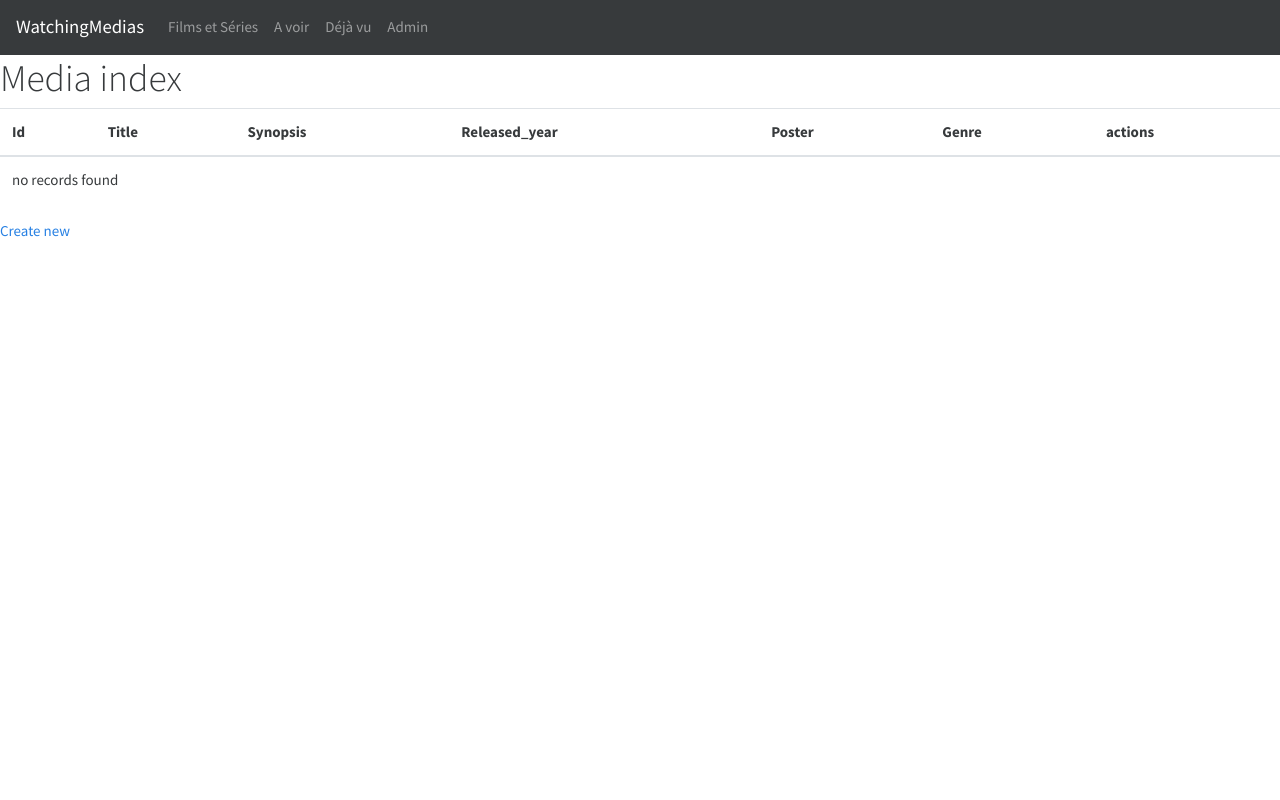
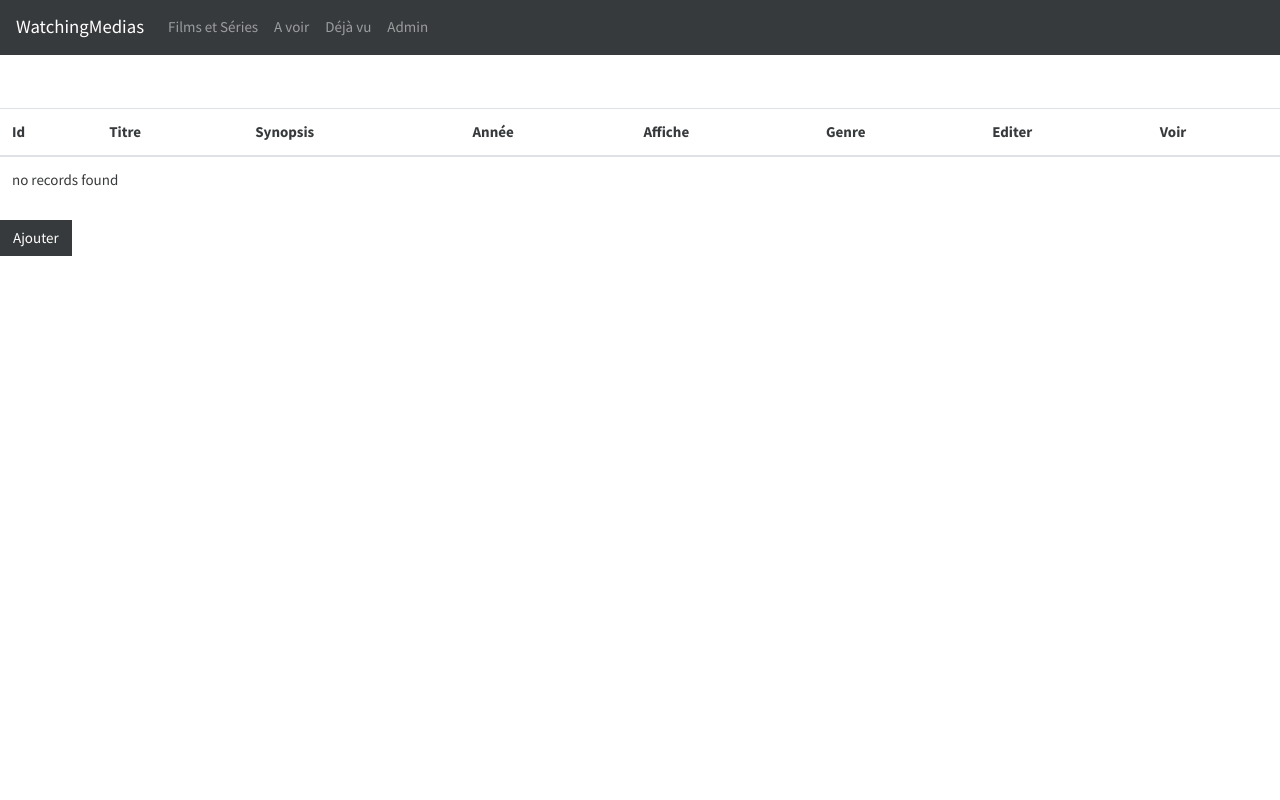
Before and after one commit to amandine1799/ProjetSymfoMovies, a Symfony app: template templates/movies/crud.html.twig in a window 1280 px wide. Run offline with Twig, Linux system fonts and the light colour scheme; the template is opened without the code that fills it, so the values that code supplies are empty; some libraries are stand-ins or nearby versions.

Commit message:
Ajout CSS

```diff
--- a/public/css/style.css
+++ b/public/css/style.css
@@ -1,3 +1,73 @@
 button.navbar-toggler {
     outline: none;
   }
+
+  html, body {
+    height: 100%;
+    padding: 0;
+    margin: 0;
+  }
+
+  body {
+    display: flex;
+    flex-direction: column;
+  }
+
+  h1 {
+    text-align: center;
+    color: white;
+    font-family: 'Arvo';
+  }
+
+  .content {
+    background-color: black;
+  }
+
+  .poster-grid {
+    display: flex;
+    flex-wrap: wrap;
+    justify-content: center;
+  }
+
+  .poster-grid a {
+    text-decoration: none;
+    color: white;
+    text-align: center;
+    font-family: 'Arvo';
+    display: block;
+    margin: 0 5px;
+    width: 200px;
+  }
+
+  .poster-grid img:hover {
+    opacity: 0.7;
+  }
+
+  .poster-grid img {
+    height: 250px;
+  }
+
+  .media {
+    height: 33em;
+    background-color: black;
+    padding-top: 1.5em;
+  }
+
+  .media img {
+    height: 450px;
+    padding-left: 20%;
+  }
+
+  .media-content {
+    display: flex;
+    flex-wrap: wrap;
+    align-content: center;
+    width: 40%;
+    box-sizing: border-box;
+    padding-left: 40px;
+    color: #ffffff;
+  }
+
+  .media-content p {
+    padding-top: 1em;
+  }
--- a/src/Controller/MoviesController.php
+++ b/src/Controller/MoviesController.php
@@ -42,7 +42,7 @@ class MoviesController extends AbstractController
             $entityManager->persist($medium);
             $entityManager->flush();
 
-            return $this->redirectToRoute('movies');
+            return $this->redirectToRoute('movies_crud');
         }
 
         return $this->render('movies/new.html.twig', [
--- a/templates/base.html.twig
+++ b/templates/base.html.twig
@@ -5,6 +5,8 @@
         <title>{% block title %}Welcome!{% endblock %}</title>
         <link rel="stylesheet" href="https://bootswatch.com/4/cosmo/bootstrap.min.css">
         <link rel="stylesheet" href="/css/style.css">
+        <link rel="stylesheet" href="https://use.fontawesome.com/releases/v5.8.1/css/all.css">
+        <link rel="stylesheet" type="text/css" href="http://fonts.googleapis.com/css?family=Arvo">
         <script src="https://code.jquery.com/jquery-3.3.1.slim.min.js"></script>
         <script src="https://cdnjs.cloudflare.com/ajax/libs/popper.js/1.14.7/umd/popper.min.js"></script>
         <script src="https://stackpath.bootstrapcdn.com/bootstrap/4.3.1/js/bootstrap.min.js"></script>
--- a/templates/movies/crud.html.twig
+++ b/templates/movies/crud.html.twig
@@ -4,31 +4,30 @@
 
 {% block body %}
     <h1>Media index</h1>
-    <table class="table">
+    <table class="table table-hover">
         <thead>
             <tr>
-                <th>Id</th>
-                <th>Title</th>
-                <th>Synopsis</th>
-                <th>Released_year</th>
-                <th>Poster</th>
-                <th>Genre</th>
-                <th>actions</th>
+                <th scope="col">Id</th>
+                <th scope="col">Titre</th>
+                <th scope="col">Synopsis</th>
+                <th scope="col">Année</th>
+                <th scope="col">Affiche</th>
+                <th scope="col">Genre</th>
+                <th scope="col">Editer</th>
+                <th scope="col">Voir</th>
             </tr>
         </thead>
         <tbody>
         {% for medium in media %}
-            <tr>
+            <tr class="table-secondary">
                 <td>{{ medium.id }}</td>
                 <td>{{ medium.title }}</td>
                 <td>{{ medium.synopsis }}</td>
                 <td>{{ medium.releasedYear }}</td>
                 <td>{{ medium.poster }}</td>
                 <td>{{ medium.genres.name }}</td>
-                <td>
-                    <a href="{{ path('movies_show', {'title' : medium.title}) }}">show</a>
-                    <a href="{{ path('movies_edit', {'title': medium.title}) }}">edit</a>
-                </td>
+                <td><a href="{{ path('movies_edit', {'title': medium.title}) }}"><i class="fas fa-edit"></i></a></td>
+                <td><a href="{{ path('movies_show', {'title' : medium.title}) }}"><i class="far fa-eye"></i></a></td>
             </tr>
         {% else %}
             <tr>
@@ -37,6 +36,5 @@
         {% endfor %}
         </tbody>
     </table>
-
-    <a href="{{ path('movies_new') }}">Create new</a>
+    <a href="{{ path('movies_new') }}"><button type="button" class="btn btn-secondary">Ajouter</button></a>
 {% endblock %}
--- a/templates/movies/edit.html.twig
+++ b/templates/movies/edit.html.twig
@@ -4,10 +4,9 @@
 
 {% block body %}
     <h1>Edit Media</h1>
+    <a href="{{ path('movies_crud') }}"><button type="button" class="btn btn-secondary">Retour</button></a>
 
     {{ include('movies/_form.html.twig', {'button_label': 'Update'}) }}
+    {{ include('movies/_delete_form.html.twig') }}
 
-    <a href="{{ path('movies_crud') }}">back to list</a>
-
-    {{ include('movies/_delete_form.html.twig') }}
 {% endblock %}
--- a/templates/movies/new.html.twig
+++ b/templates/movies/new.html.twig
@@ -5,7 +5,8 @@
 {% block body %}
     <h1>Create new Media</h1>
 
+    <a href="{{ path('movies_crud') }}">back to list</a>
+
     {{ include('movies/_form.html.twig') }}
 
-    <a href="{{ path('movies_crud') }}">back to list</a>
 {% endblock %}
```
Also changed, not shown: templates/movies/index.html.twig (+12 -14 lines), templates/movies/media.html.twig (+8 -10 lines).
